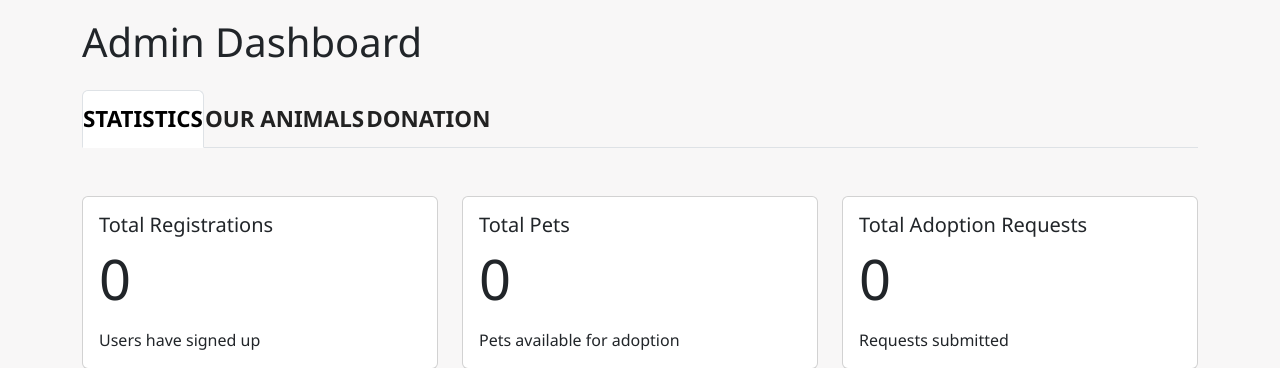
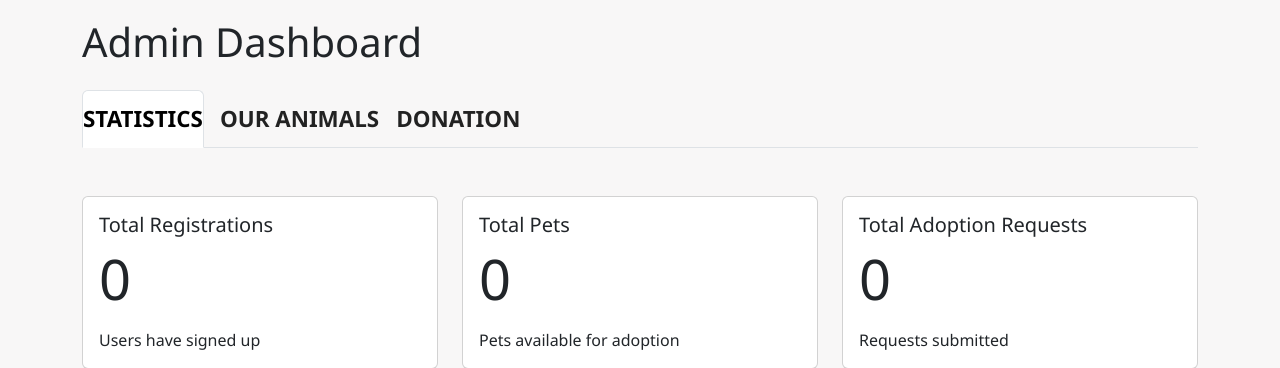
Before and after one commit to qplquizon/PAWRADISE-HOME, a PHP site: page /Pawradise/admin_panel.php in a window 1280 px wide. Shown: the part 130-498 px from the top of the page. Run offline with PHP 8.4, Linux system fonts and the light colour scheme; data that the repository does not hold is empty.

Commit message:
admin panel debug 6

```diff
--- a/admin_panel.php
+++ b/admin_panel.php
@@ -169,6 +169,11 @@ $total_adoption_requests = count($adoption_requests);
     <link href="https://cdn.jsdelivr.net/npm/bootstrap@5.3.0/dist/css/bootstrap.min.css" rel="stylesheet" />
     <link rel="stylesheet" href="styles.css" />
     <link rel="stylesheet" href="adopt.css" />
+    <style>
+        .nav-tabs .nav-link {
+            margin-right: 15px;
+        }
+    </style>
 </head>
 <body>
     <nav class="navbar navbar-expand-lg navbar-light bg-light shadow-sm">
```
